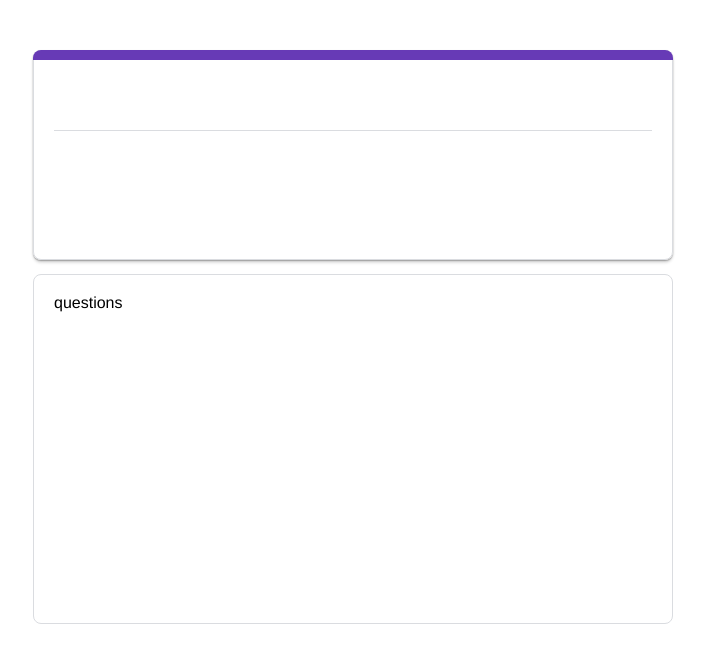
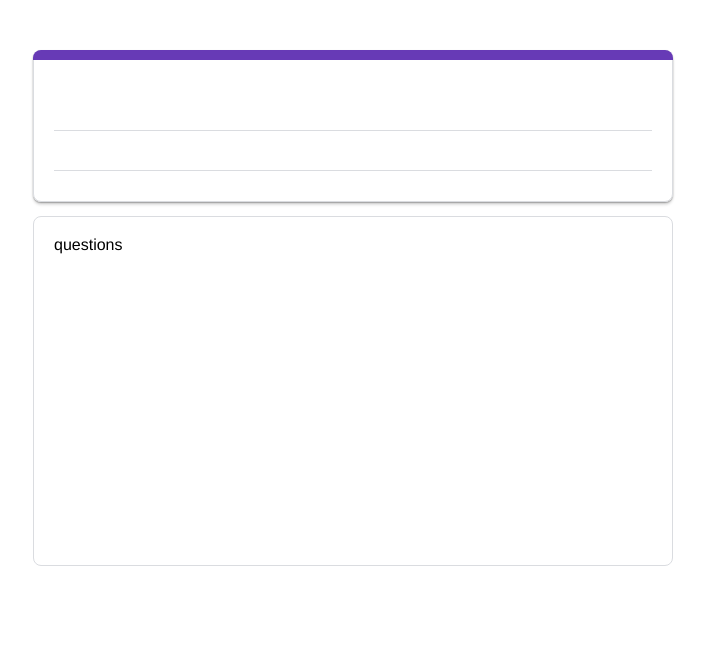
Before and after one commit to Gyuri092/google-form, a React (Vite) app: page / in a window 1280 px wide. Shown: the top 662 px of the page, without its empty margins (287-992 px from the left). Built offline with nearby package versions, Linux system fonts and the light colour scheme.

Commit message:
feat: 설문지 제목, 설문지 질문 영역 컴포넌트 생성 및 분리

```diff
--- /dev/null
+++ b/src/components/QuestionArea/index.tsx
@@ -0,0 +1,16 @@
+import { css } from '@emotion/react';
+
+export const QuestionArea = () => {
+  return (
+    <div
+      css={css`
+        height: 50%;
+        border: 1px solid #dadce0;
+        border-radius: 8px;
+        padding: 20px;
+      `}
+    >
+      questions
+    </div>
+  );
+};
--- /dev/null
+++ b/src/components/TitleArea/index.tsx
@@ -0,0 +1,46 @@
+import { css } from '@emotion/react';
+import { Input } from '../Input';
+
+export const TitleArea = () => {
+  return (
+    <div
+      css={css`
+        height: auto;
+        position: relative;
+        margin-bottom: 14px;
+      `}
+    >
+      <div
+        css={css`
+          position: absolute;
+          width: 100%;
+          height: 10px;
+          background: #673ab6;
+          border-radius: 8px 8px 0 0;
+        `}
+      />
+      <div
+        css={css`
+          width: 100%;
+          border: 1px solid green;
+          border: 1px solid #dadce0;
+          border-radius: 8px;
+          box-shadow:
+            0 3px 3px rgba(0, 0, 0, 0.12),
+            0 1px 1px rgba(0, 0, 0, 0.14),
+            0 1px 2px rgba(0, 0, 0, 0.2);
+          padding: 30px 20px;
+        `}
+      >
+        <Input />
+        <Input
+          inputStyle={css`
+            font-size: 11pt;
+            height: 30px;
+            margin-top: 10px;
+          `}
+        />
+      </div>
+    </div>
+  );
+};
--- a/src/routes/SurveyEditor/index.tsx
+++ b/src/routes/SurveyEditor/index.tsx
@@ -1,5 +1,6 @@
 import { css } from '@emotion/react';
-import { Input } from '../../components/Input';
+import { QuestionArea } from '../../components/QuestionArea';
+import { TitleArea } from '../../components/TitleArea';
 
 export const SurveyEditor = () => {
   return (
@@ -17,49 +18,8 @@ export const SurveyEditor = () => {
           flex-direction: column;
         `}
       >
-        <div
-          css={css`
-            min-height: 20%;
-            max-height: 30%;
-            position: relative;
-            margin-bottom: 14px;
-          `}
-        >
-          <div
-            css={css`
-              position: absolute;
-              width: 100%;
-              height: 10px;
-              background: #673ab6;
-              border-radius: 8px 8px 0 0;
-            `}
-          />
-          <div
-            css={css`
-              width: 100%;
-              border: 1px solid green;
-              border: 1px solid #dadce0;
-              border-radius: 8px;
-              box-shadow:
-                0 3px 3px rgba(0, 0, 0, 0.12),
-                0 1px 1px rgba(0, 0, 0, 0.14),
-                0 1px 2px rgba(0, 0, 0, 0.2);
-              padding: 30px 20px;
-            `}
-          >
-            <Input />
-          </div>
-        </div>
-        <div
-          css={css`
-            height: 50%;
-            border: 1px solid #dadce0;
-            border-radius: 8px;
-            padding: 20px;
-          `}
-        >
-          questions
-        </div>
+        <TitleArea />
+        <QuestionArea />
       </div>
     </div>
   );
```
